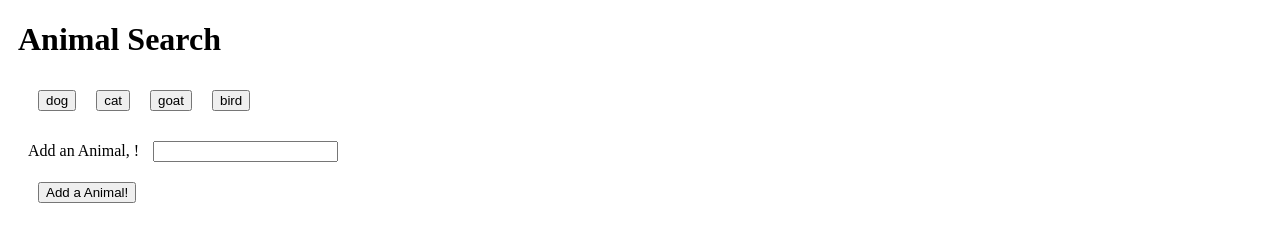
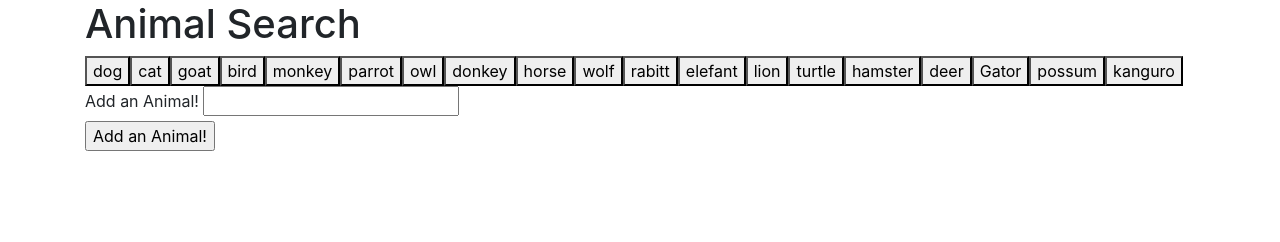
Before and after one commit to cesarlopezr4/ajaxs-animations, a plain HTML site: page index.html in a window 1280 px wide. Drawn offline with nearby package versions, Linux system fonts and the light colour scheme.

Commit message:
last version

```diff
--- /dev/null
+++ b/assets/css/style.css
@@ -0,0 +1,45 @@
+        button,
+        div,
+        form,
+        input {
+            margin: 10px;
+        }
+        .gift-appear-here {
+            width: 1024px;
+            margin: 0 auto;
+          }
+        #buttons-view {
+            background-color: #4CAF50;
+            border: none;
+            color: white;
+            padding: 15px 32px;
+            text-align: center;
+            text-decoration: none;
+            display: inline-block;
+            font-size: 16px;
+            margin: 4px 2px;
+            cursor: pointer;
+          }
+
+        input[type=text], select {
+            width: 100%;
+            padding: 12px 20px;
+            margin: 8px 0;
+            display: inline-block;
+            border: 1px solid #ccc;
+            border-radius: 4px;
+            box-sizing: border-box;
+            -moz-float-edge:
+          }
+
+          input[type=submit] {
+            width: 15%;
+            background-color: #4CAF50;
+            color: white;
+            padding: 14px 20px;
+            margin: 8px 0;
+            border: none;
+            border-radius: 4px;
+            cursor: pointer;
+            float: left;
+          }
--- /dev/null
+++ b/assets/javascript/main.js
@@ -0,0 +1,148 @@
+// Grabbing and storing the data-animal property value from the button
+
+var animals = ["dog", "cat", "goat", "bird","monkey","parrot","owl","donkey","horse","wolf","rabitt","elefant","lion","turtle","hamster","deer","Gator","possum","kanguro"];
+
+
+            // displayMovieInfo function re-renders the HTML to display the appropriate content
+            function displayAnimalInfo() {
+                // Adding click event listen listener to all buttons
+
+var animal = $(this).attr("data-name");
+console.log(animal);
+
+
+// Constructing a queryURL using the animal name
+var queryURL = "https://api.giphy.com/v1/gifs/search?q=" +
+    animal + "&api_key=BkaUZZWcFij6J7AoQj3WtPb1R2p9O6V9&limit=10";
+
+// Performing an AJAX request with the queryURL
+$.ajax({
+    url: queryURL,
+    method: "GET"
+})
+    // After data comes back from the request
+    .then(function (response) {
+        console.log("this is running")
+        // storing the data from the AJAX request in the results variable
+        var results = response.data;
+
+        // Looping through each result item
+        for (var i = 0; i < results.length; i++) {
+
+            // Creating and storing a div tag
+            var animalDiv = $("<div>");
+
+            // Creating a paragraph tag with the result item's rating
+            var p = $("<p>").text("Rating: " + results[i].rating);
+
+            // Creating and storing an image tag
+            var animalImage = $("<img>");
+            // Setting the src attribute of the image to a property pulled off the result item
+            var animated = results[i].images.fixed_height.url;
+            var still = results[i].images.fixed_height_still.url;
+
+
+            // add states of animate and still which will be switched
+
+
+            animalImage.attr("src",still);
+
+            animalImage.attr("data-still", still);
+            animalImage.attr("data-animate", animated);
+            animalImage.attr("data-state", "still");
+            animalImage.addClass ("animal-image");
+
+
+
+
+            // Appending the paragraph and image tag to the animalDiv
+            animalDiv.append(p);
+            animalDiv.append(animalImage);
+
+            // Prependng the animalDiv to the HTML page in the "#gifs-appear-here" div
+            $("#gift-appear-here").prepend(animalDiv);
+        }
+    });
+
+
+}
+//Function for displaying animal data
+
+function renderButtons() {
+
+// Deleting the animal prior to adding new animal
+// (this is necessary otherwise you will have repeat buttons)
+$("#buttons-view").empty();
+
+// Looping through the array of Animals
+for (var i = 0; i < animals.length; i++) {
+
+// Then dynamicaly generating buttons for each movie in the array
+// This code $("<button>") is all jQuery needs to create the beginning and end tag. (<button></button>)
+var a = $("<button>");
+// Adding a class of animal-btn to our button
+
+a.addClass("animal");
+// Adding a data-attribute
+
+a.attr("data-name", animals[i]);
+// Providing the initial button text
+a.text(animals[i]);
+
+// Adding the button to the buttons-view div
+$("#buttons-view").append(a);
+
+}
+}
+
+// This function handles events where a animal button is clicked
+$("#add-animal").on("click", function (event) {
+event.preventDefault();
+// This line grabs the input from the textbox
+
+
+var animal = $("#animal-input").val().trim();
+
+// Adding animal from the textbox to our array
+
+animals.push(animal);
+
+// Calling renderButtons which handles the processing of our movie array
+renderButtons();
+});
+
+
+// when a 'still' image it's clicked it cbecome animate, or still again if it's clicked when is 'animated'
+$(document).on("click", ".animal-image", function () {
+
+
+
+// The attr jQuery method allows us to get or set the value of any attribute on our HTML element
+var state = $(this).attr("data-state");
+// If the clicked image's state is still, update its src attribute to what its data-animate value is.
+// Then, set the image's data-state to animate
+// Else set src to the data-still value
+if (state === "still") {
+$(this).attr("src", $(this).attr("data-animate"));
+$(this).attr("data-state", "animate");
+} else {
+$(this).attr("src", $(this).attr("data-still"));
+$(this).attr("data-state", "still");
+
+}
+
+console.log(state);
+
+});
+
+
+
+
+// Adding a click event listener to all elements with a class of "animal"
+$(document).on("click", ".animal", displayAnimalInfo);
+
+// $("buttons-view").on("click", displayAnimalInfo);
+
+
+// Calling the renderButtons function to display the intial buttons
+renderButtons();
--- a/index.html
+++ b/index.html
@@ -4,14 +4,11 @@
 <head>
     <meta charset="utf-8">
     <title>Favorite Animals</title>
-    <style type="text/css">
-        button,
-        div,
-        form,
-        input {
-            margin: 10px;
-        }
-    </style>
+
+
+    <link rel="stylesheet" href="https://stackpath.bootstrapcdn.com/bootstrap/4.3.1/css/bootstrap.min.css" integrity="sha384-ggOyR0iXCbMQv3Xipma34MD+dH/1fQ784/j6cY/iJTQUOhcWr7x9JvoRxT2MZw1T" crossorigin="anonymous">
+
+    <link rel="slylesheet" type ="text/css" href="assets/css/style.css">
 </head>
 
 <body>
@@ -22,156 +19,31 @@
         <!-- Rendered Buttons will get Dumped Here  -->
         <div id="buttons-view"></div>
 
+
+
         <form id="animal-form">
-            <label for="animal-input">Add an Animal, !</label>
+            <label for="animal-input">Add an Animal!</label>
             <input type="text" id="animal-input">
             <br>
 
             <!-- Button triggers new animal to be added -->
-            <input id="add-animal" type="submit" value="Add a Animal!">
+            <input id="add-animal" type="submit" value="Add an Animal!">
+
+
         </form>
 
+
         <!-- Animals will Get Dumped Here -->
-        <div id="gift-appear-here"></div>
+
+        <div id="gift-appear-here">
+
+        </div>
 
         <script src="https://cdnjs.cloudflare.com/ajax/libs/jquery/3.2.1/jquery.min.js"></script>
-        <script type="text/javascript">
-
-            var animals = ["dog", "cat", "goat", "bird"];
-
-
-            // displayMovieInfo function re-renders the HTML to display the appropriate content
-            function displayAnimalInfo() {
-                // Adding click event listen listener to all buttons
-
-                    // Grabbing and storing the data-animal property value from the button
-                    var animal = $(this).attr("data-name");
-                    console.log(animal);
+        <script src="assets/javascript/main.js">
 
 
 
-                    // Constructing a queryURL using the animal name
-                    var queryURL = "https://api.giphy.com/v1/gifs/search?q=" +
-                        animal + "&api_key=BkaUZZWcFij6J7AoQj3WtPb1R2p9O6V9&limit=10";
-
-                    // Performing an AJAX request with the queryURL
-                    $.ajax({
-                        url: queryURL,
-                        method: "GET"
-                    })
-                        // After data comes back from the request
-                        .then(function (response) {
-                            console.log("this is running")
-                            // storing the data from the AJAX request in the results variable
-                            var results = response.data;
-
-                            // Looping through each result item
-                            for (var i = 0; i < results.length; i++) {
-
-                                // Creating and storing a div tag
-                                var animalDiv = $("<div>");
-
-                                // Creating a paragraph tag with the result item's rating
-                                var p = $("<p>").text("Rating: " + results[i].rating);
-
-                                // Creating and storing an image tag
-                                var animalImage = $("<img>");
-                                // Setting the src attribute of the image to a property pulled off the result item
-                                animalImage.attr("src", results[i].images.fixed_height.url);
-
-
-                                // add states of animate and still which will be switched
-
-                                animalImage.attr("data-still", results[i].images.original_still.url);
-                                animalImage.attr("data-animate", results[i].images.original.url)
-                                animalImage.attr("data-state", "still")
-
-                                // Appending the paragraph and image tag to the animalDiv
-                                animalDiv.append(p);
-                                animalDiv.append(animalImage);
-
-                                // Prependng the animalDiv to the HTML page in the "#gifs-appear-here" div
-                                $("#gift-appear-here").prepend(animalDiv);
-                            }
-                        });
-
-
-            }
-            //Function for displaying animal data
-
-            function renderButtons() {
-
-                // Deleting the animal prior to adding new animal
-                // (this is necessary otherwise you will have repeat buttons)
-                $("#buttons-view").empty();
-
-                // Looping through the array of Animals
-                for (var i = 0; i < animals.length; i++) {
-
-                    // Then dynamicaly generating buttons for each movie in the array
-                    // This code $("<button>") is all jQuery needs to create the beginning and end tag. (<button></button>)
-                    var a = $("<button>");
-                    // Adding a class of animal-btn to our button
-
-                    a.addClass("animal");
-                    // Adding a data-attribute
-
-                    a.attr("data-name", animals[i]);
-                    // Providing the initial button text
-                    a.text(animals[i]);
-
-                    // Adding the button to the buttons-view div
-                    $("#buttons-view").append(a);
-
-                }
-            }
-
-            // This function handles events where a animal button is clicked
-            $("#add-animal").on("click", function (event) {
-                event.preventDefault();
-                // This line grabs the input from the textbox
-
-                var animal = $("#animal-input").val().trim();
-
-                // Adding animal from the textbox to our array
-
-                animals.push(animal);
-
-                // Calling renderButtons which handles the processing of our movie array
-                renderButtons();
-            });
-
-
-            // when a 'still' image it's clicked it cbecome animate, or still again if it's clicked when is 'animated'
-            $("gift-appear-here").on("click", function () {
-                console.log(this);
-
-
-                // The attr jQuery method allows us to get or set the value of any attribute on our HTML element
-                var state = $(this).attr("data-state");
-                // If the clicked image's state is still, update its src attribute to what its data-animate value is.
-                // Then, set the image's data-state to animate
-                // Else set src to the data-still value
-                if (state === "still") {
-                    $(this).attr("src", $(this).attr("data-animate"));
-                    $(this).attr("data-state", "animate");
-                } else {
-                    $(this).attr("src", $(this).attr("data-still"));
-                    $(this).attr("data-state", "still");
-                }
-            });
-
-
-
-
-            // Adding a click event listener to all elements with a class of "animal"
-            $(document).on("click", ".animal", displayAnimalInfo);
-
-            // $("buttons-view").on("click", displayAnimalInfo);
-
-
-                // Calling the renderButtons function to display the intial buttons
-                renderButtons();
 
         </script>
 
```
